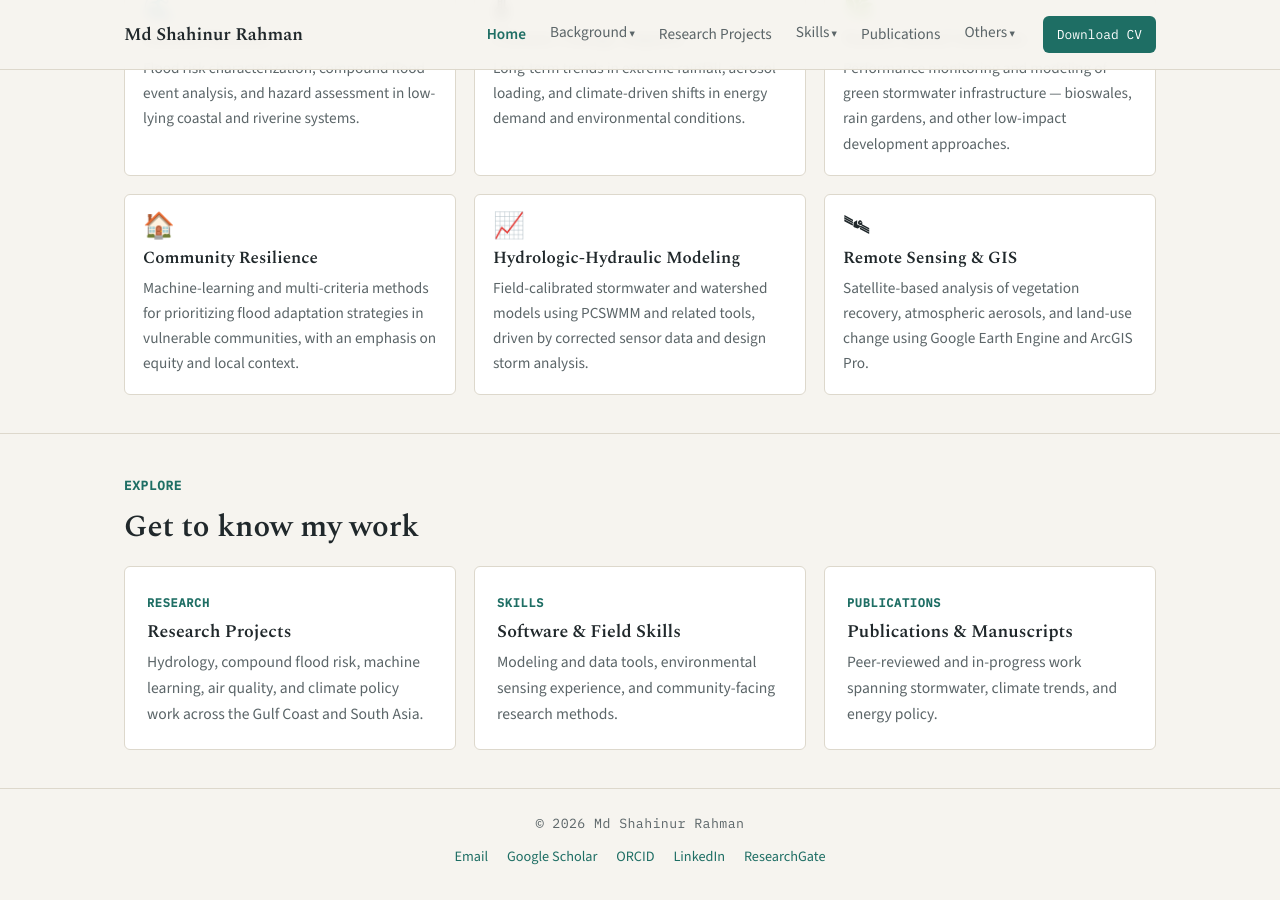
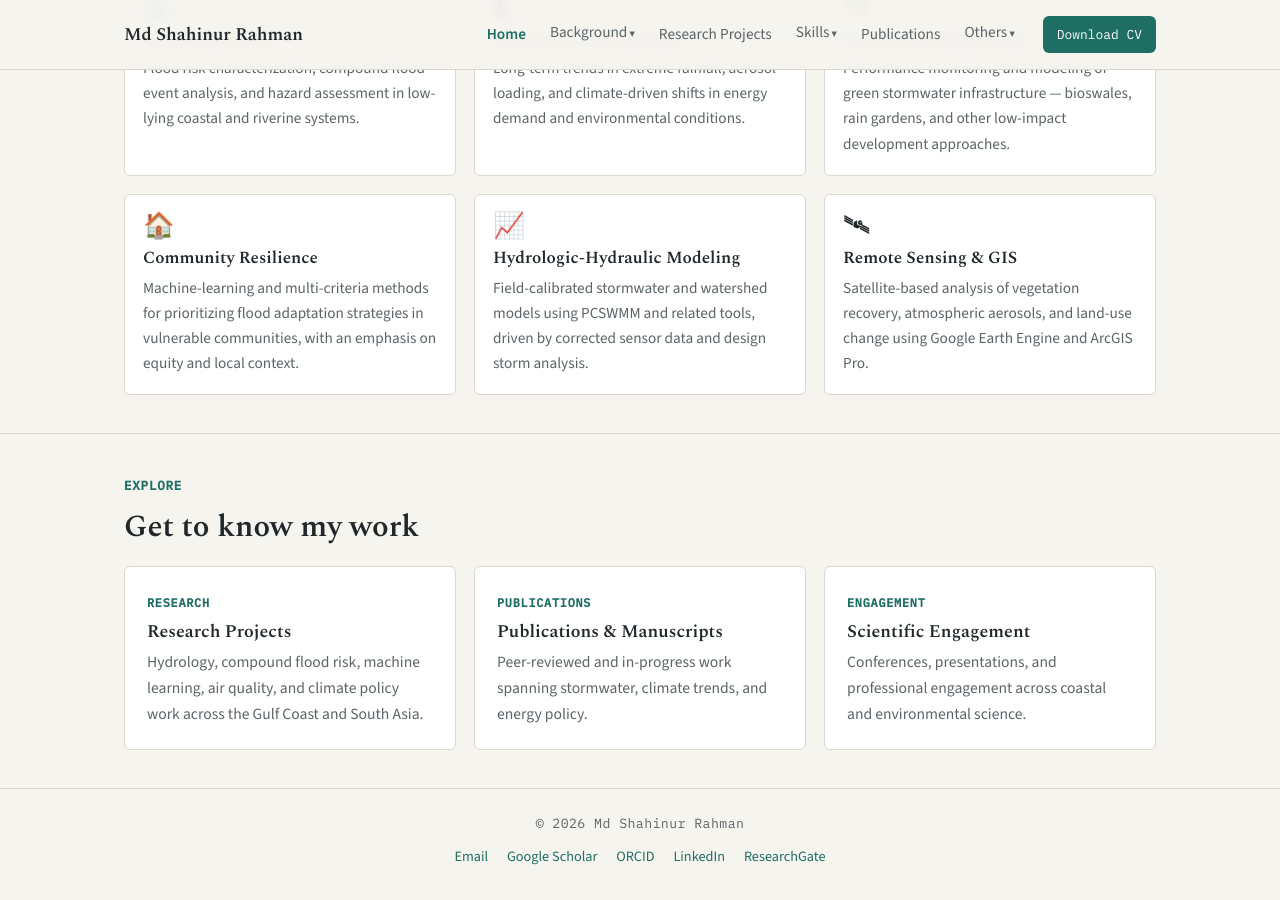
Before and after one commit to Shahinur-Rahman-web/Shahinur-Rahman-web.github.io, a Jekyll site: the page built from index.html, in a window 1280 px wide and 900 px high, scrolled down 593 px. Built offline with Jekyll 4.4.1, drawn with Linux system fonts in a browser that asks for light colours.

Commit message:
Update home_cards.html

```diff
--- a/_includes/home_cards.html
+++ b/_includes/home_cards.html
@@ -10,16 +10,16 @@
         <h3>Research Projects</h3>
         <p>Hydrology, compound flood risk, machine learning, air quality, and climate policy work across the Gulf Coast and South Asia.</p>
       </a>
-      <a class="card" href="{{ '/skills/' | relative_url }}">
-        <span class="eyebrow mono">SKILLS</span>
-        <h3>Software &amp; Field Skills</h3>
-        <p>Modeling and data tools, environmental sensing experience, and community-facing research methods.</p>
-      </a>
       <a class="card" href="{{ '/publications/' | relative_url }}">
         <span class="eyebrow mono">PUBLICATIONS</span>
         <h3>Publications &amp; Manuscripts</h3>
         <p>Peer-reviewed and in-progress work spanning stormwater, climate trends, and energy policy.</p>
       </a>
+      <a class="card" href="{{ '/others/' | relative_url }}#engagement">
+        <span class="eyebrow mono">ENGAGEMENT</span>
+        <h3>Scientific Engagement</h3>
+        <p>Conferences, presentations, and professional engagement across coastal and environmental science.</p>
+      </a>
     </div>
   </div>
 </section>
```
